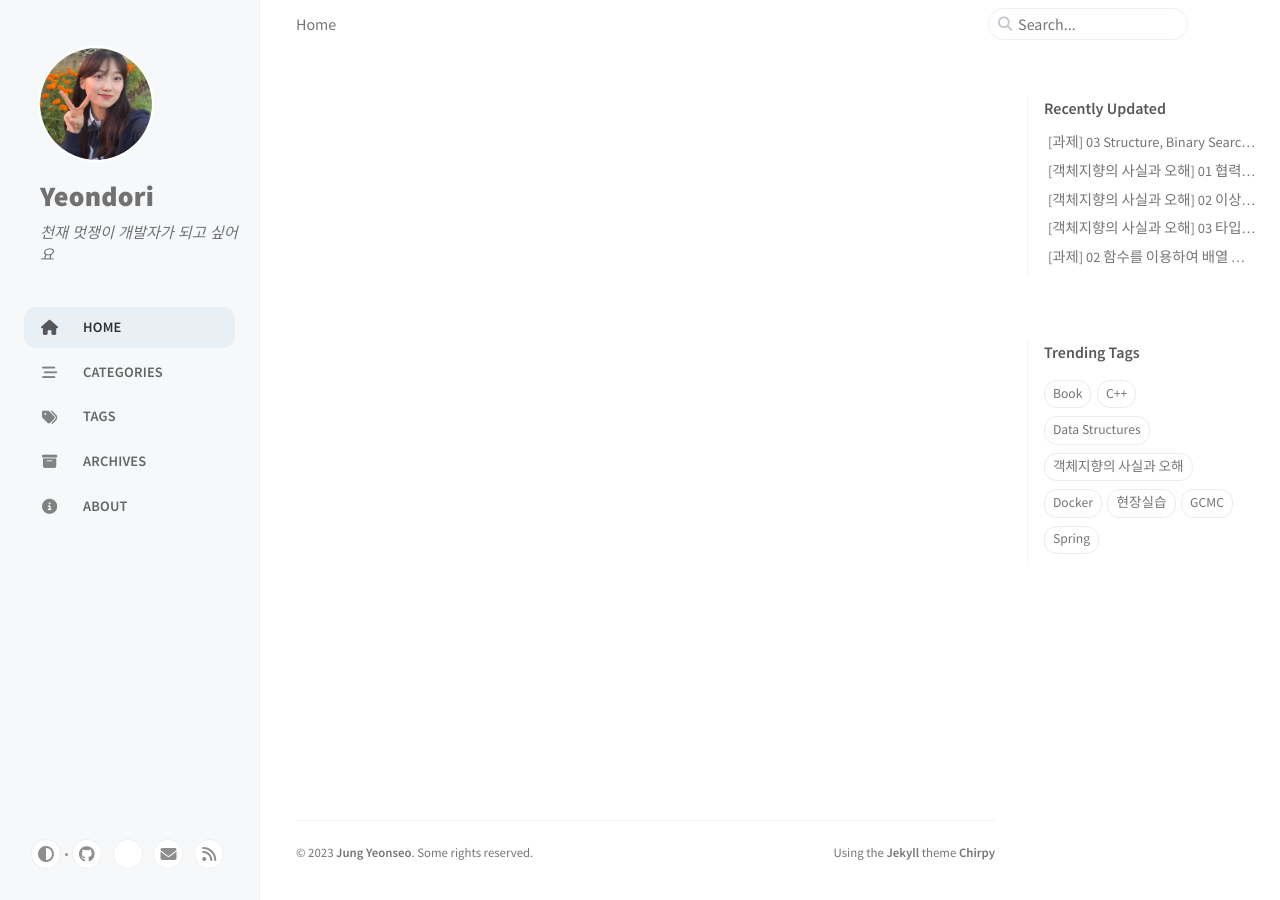
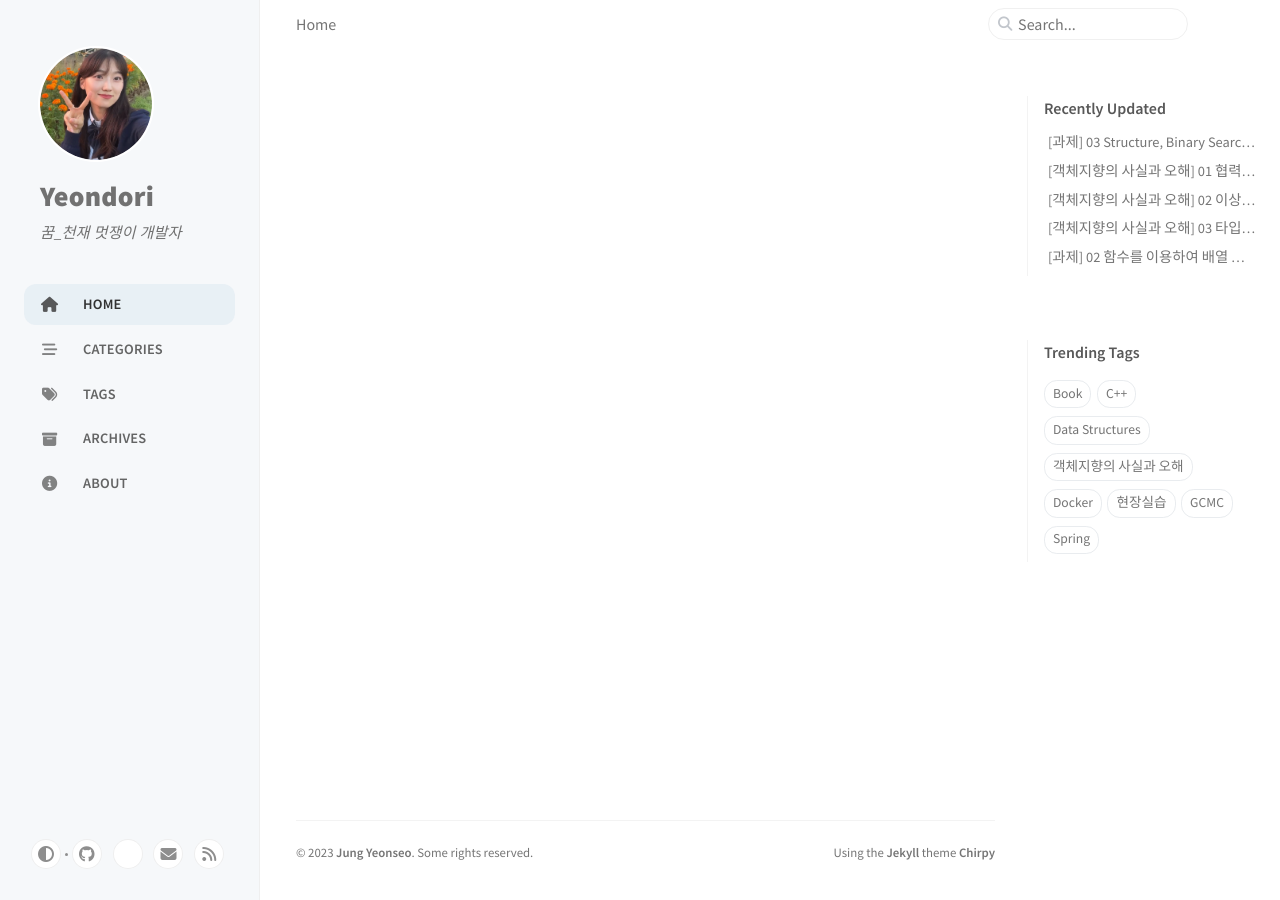
Before and after one commit to yeondori/yeondori.github.io, a Jekyll site: the page built from index.html, in a window 1280 px wide. Built offline with Jekyll 4.4.1, drawn with Linux system fonts in a browser that asks for light colours; cached includes are drawn as plain includes; comment, search, counter and statistics services are not loaded.

Commit message:
modify tagline

```diff
--- a/_config.yml
+++ b/_config.yml
@@ -23,7 +23,7 @@ timezone: Asia/Seoul
 
 title:  Yeondori # the main title
 
-tagline:  천재 멋쟁이 개발자가 되고 싶어요 # it will display as the sub-title
+tagline:  꿈_천재 멋쟁이 개발자 # it will display as the sub-title
 
 description: >- # used by seo meta and the atom feed
 
```
Also changed, not shown: _tabs/assets/IMG_4088.JPG (deleted), _tabs/assets/IMG_5294.jpeg (deleted), 1 other file.
